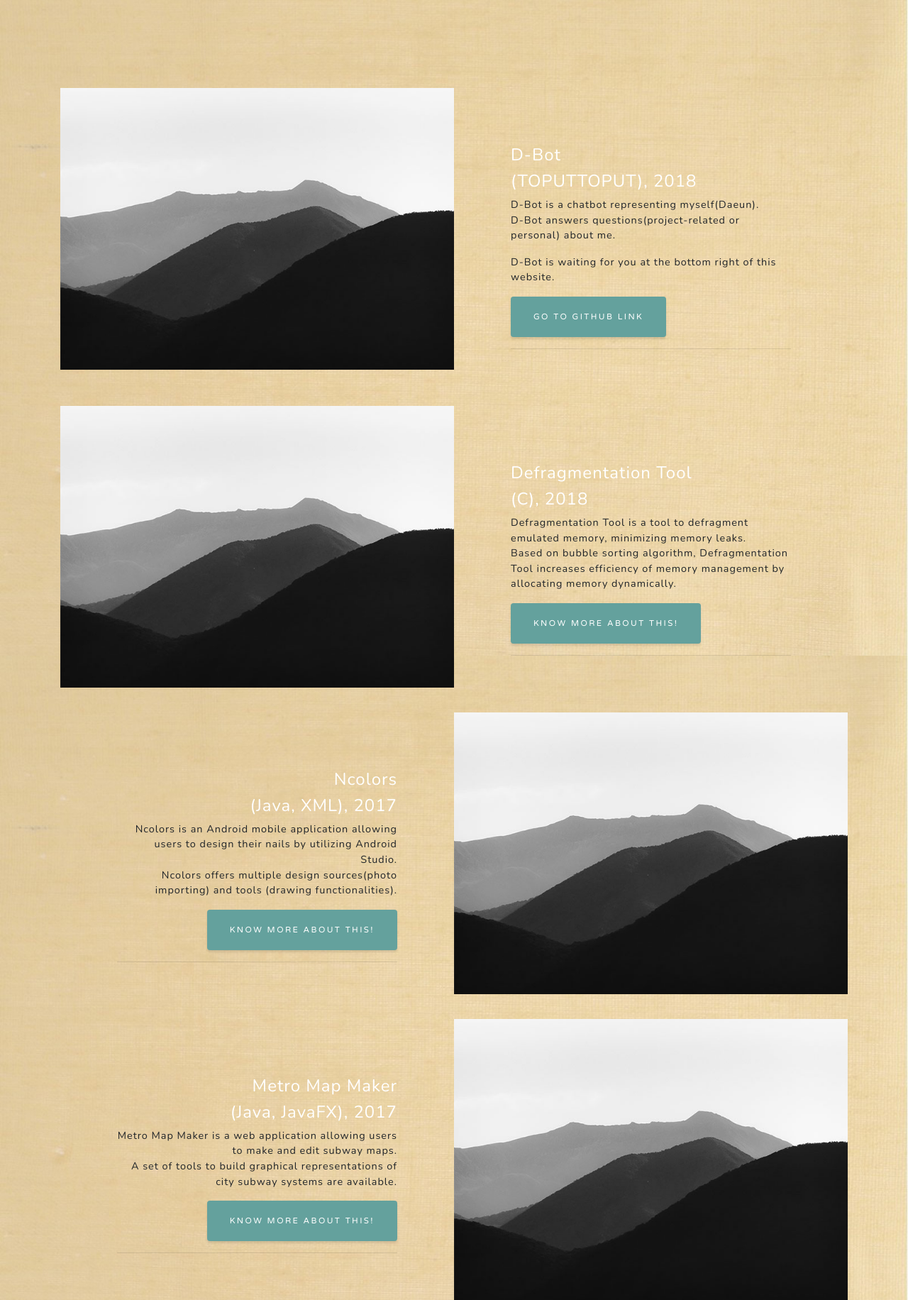
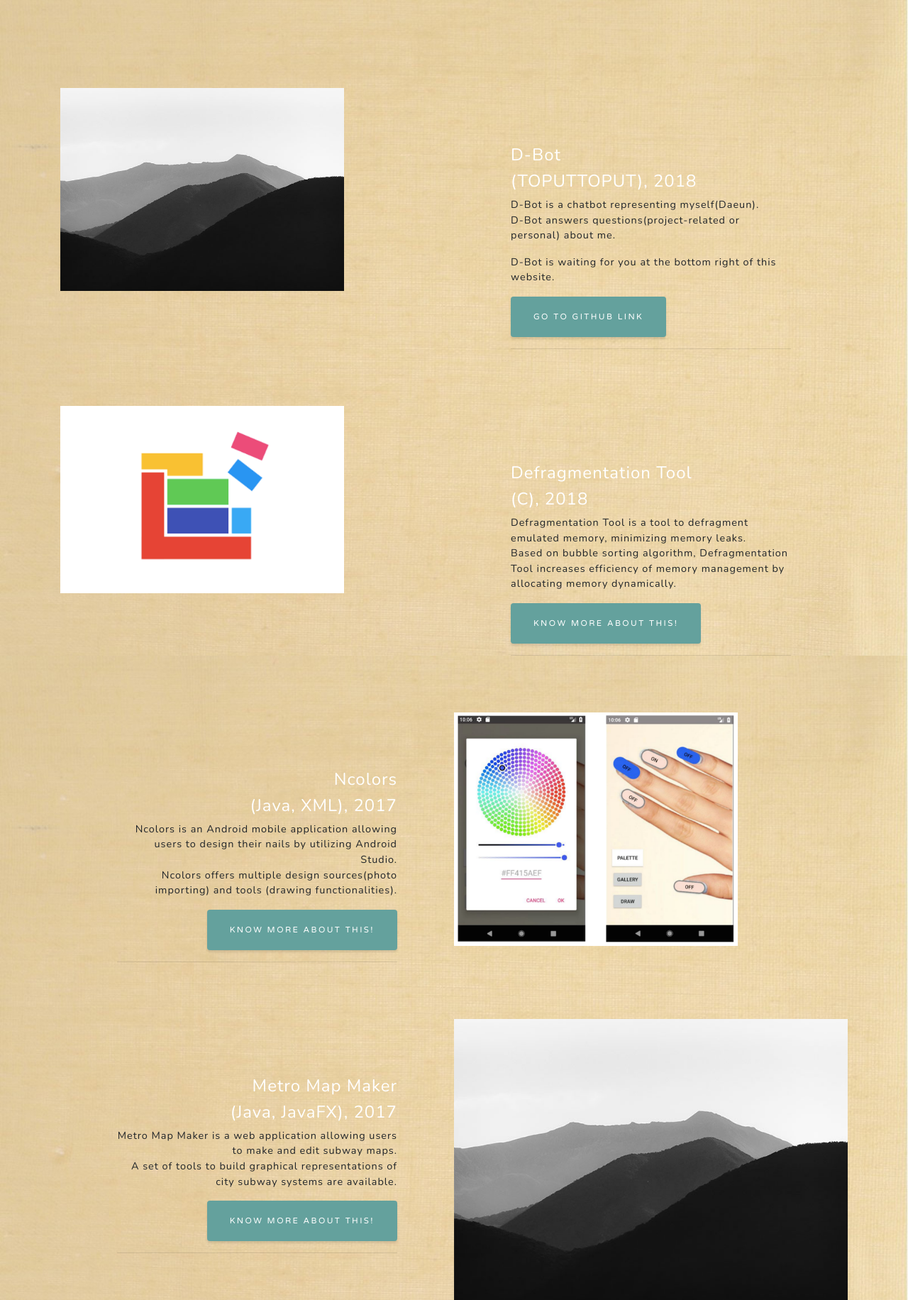
Before and after one commit to daeunnpark/mysite, a Django app: page / in a window 1280 px wide. Shown: the part 1162-2994 px from the top of the page at 71% size. Run offline with Django 3.2, Linux system fonts and the light colour scheme; some libraries are stand-ins or nearby versions.

Commit message:
screenshots updated

```diff
--- a/templates/index.html
+++ b/templates/index.html
@@ -84,7 +84,7 @@
            <!-- Project 1 Row -->
         <div class="row justify-content-center no-gutters mb-5 mb-lg-0">
           <div class="col-lg-6">
-            <img class="img-fluid" src="{% static 'img/demo-image-01.jpg' %}" alt="">
+            <img class="img-fluid" src="{% static 'img/demo-image-01.jpg' %}" alt="" height= "300" width="400">
           </div>
           <div class="col-lg-6">
             <div class="text-center h-100 project">
@@ -107,7 +107,7 @@
    <!-- Project 2 Row -->
       <div class="row justify-content-center no-gutters mb-5 mb-lg-0">
           <div class="col-lg-6">
-            <img class="img-fluid" src="{% static 'img/demo-image-01.jpg' %}" alt="">
+            <img class="img-fluid" src="{% static 'img/defrag3.png' %}" alt=""  height= "300" width="400"s>
           </div>
           <div class="col-lg-6">
             <div class="text-center h-100 project">
@@ -129,7 +129,7 @@
     <!-- Project 3 Row -->
         <div class="row justify-content-center no-gutters">
           <div class="col-lg-6">
-            <img class="img-fluid" src="{% static 'img/demo-image-01.jpg' %}" alt="">
+            <img class="img-fluid" src="{% static 'img/Ncolors.png' %}" alt=""  height= "300" width="400">
           </div>
           <div class="col-lg-6 order-lg-first">
             <div class="text-center h-100 project">
@@ -233,7 +233,7 @@
          (function () {
         var div = document.createElement("div");
         document.getElementsByTagName('body')[0].appendChild(div);
-        div.outerHTML = "<div id='botDiv' style='height: 40px; width: 300px; right: 0; position: fixed;  bottom: 0; z-index: 1000; border: thin solid #b5c3cb; background-color: #fff' ><div id='botTitleBar' style='height: 40px; width: 300px; right: 0; position:fixed;  cursor: pointer; background-color: #bdf9dc'> <p style = 'font-size: 150%; display:inline'> &nbsp chat</p> <p style = 'display:inline; text-align: 'right' '> _ </p> </div><iframe width='300px' height='400px' align='right'; src='https://webchat.botframework.com/embed/DaeunBotDemo?s=8l8NFaIirvQ.cwA.YQE.M30OrL3yhkS8R3szS_pD1PHokLxCGwQqRiUEolctKEE'></iframe></div>";
+        div.outerHTML = "<div id='botDiv' style='height: 40px; width: 300px; right: 0; position: fixed;  bottom: 0; z-index: 1000; border: thin solid #b5c3cb; background-color: #fff' ><div id='botTitleBar' style='height: 40px; width: 300px; right: 0; position:fixed;  cursor: pointer; background-color: #bdf9dc'> <p style = 'font-size: 150%; display:inline'> &nbsp chat</p> </div><iframe width='300px' height='400px' align='right'; src='https://webchat.botframework.com/embed/DaeunBotDemo?s=8l8NFaIirvQ.cwA.YQE.M30OrL3yhkS8R3szS_pD1PHokLxCGwQqRiUEolctKEE'></iframe></div>";
 
         document.querySelector('body').addEventListener('click', function (e) {
             e.target.matches = e.target.matches || e.target.msMatchesSelector;
```
Also changed, not shown: static/img/Ncolors.png (added), static/img/defrag.png (added), static/img/defrag2.png (added), static/img/defrag3.png (added).
